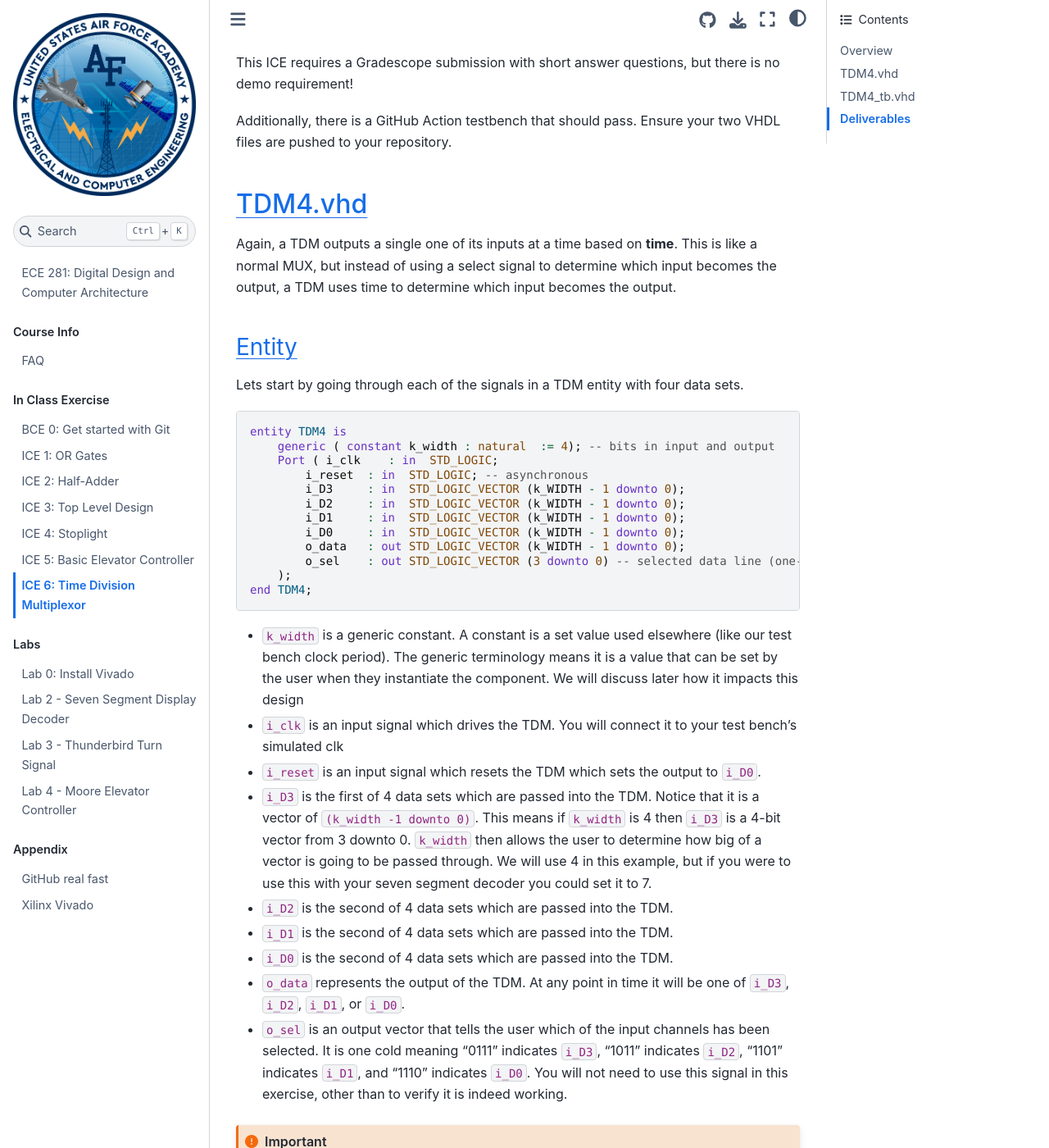
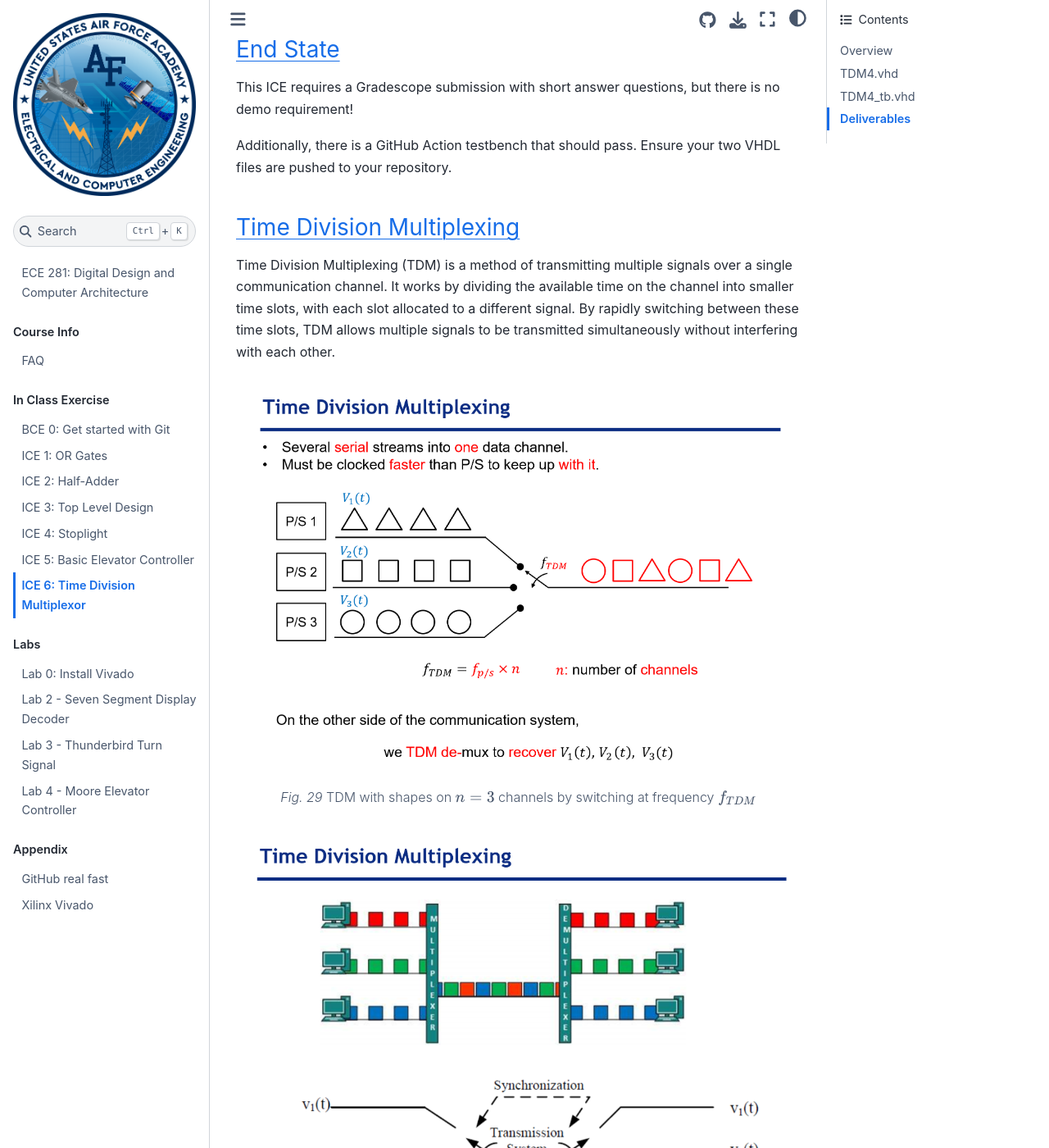
Before and after one commit to USAFA-ECE/ece281-book, a Jupyter Book: the page built from book/ICE/ICE6.md, in a window 1280 px wide and 1400 px high, scrolled down 1144 px. Shown: the whole window at 82% size. Built offline with Jupyter Book 1.0.4 settings and Sphinx 7.4.7 and the Sphinx Book theme 1.1.4, drawn with Linux system fonts in a browser that asks for light colours; pages that are not in the unit, such as notebooks, are missing from menus; some of the changed text lies outside the part shown.

Commit message:
ICE6 final

````diff
--- a/book/ICE/ICE6.md
+++ b/book/ICE/ICE6.md
@@ -40,7 +40,21 @@
 Additionally, there is a GitHub Action testbench that should pass.
 Ensure your two VHDL files are pushed to your repository.
 
+### Time Division Multiplexing
+
+Time Division Multiplexing (TDM) is a method of transmitting multiple signals over a single communication channel. It works by dividing the available time on the channel into smaller time slots, with each slot allocated to a different signal. By rapidly switching between these time slots, TDM allows multiple signals to be transmitted simultaneously without interfering with each other.
+
+```{figure} img/ice6_tdm1.png
+TDM with shapes on $n = 3$ channels by switching at frequency $f_{TDM}$
+```
+
+```{figure} img/ice6_tdm2.png
+Demuxing after transmission to get data back in to separate channels.
+```
+
 ## TDM4.vhd
+
+The file is already completed for you! **But *please* read this section.**
 
 Again, a TDM outputs a single one of its inputs at a time based on **time**.
 This is like a normal MUX, but instead of using a select signal to determine which
@@ -106,7 +120,7 @@
 ### Architecture
 
 We introduce a new type in the signal declaration: **unsigned**.
-The unsigned type can take basic arithmetic operations, such as addition.
+The unsigned type can take basic arithmetic operations, such as addition!
 
 ```vhdl
  -- 2 bit counter output to select MUX input
@@ -117,21 +131,19 @@
 >
 > Read the two MUXs in concurrent statements and understand what's going on.
 
-The file is already completed for you!
-
 ## TDM4_tb.vhd
 
 1. Use the provided `TDM4_tb.vhd` file.
 2. Finish the component declaration started in the test bench.
-3. Declare the required signals
+3. Declare the required constants
+    - `k_clk_period` is type **time** set to `20 ns`
+    - `k_IO_width` is type **natural** set to `4`
+4. Declare the required signals
     - `w_clk`, `w_reset`
-    - `k_clk_period` is a constant set to 20 ns
-    - `k_IO_width` is a natrual set to 4
     - `w_D3`, `w_D2`, `w_D1`, `w_D0`, and `o_data`
     - `o_sel`
-
-4. Complete the port map
-5. Finish setting up the clk process to drive the TDM.
+5. Complete the port map
+6. Finish setting up the clk process to drive the TDM.
     This should resemble the FSM test benches.
 
 The only thing we have left is to define our input vectors.
````
Also changed, not shown: book/ICE/img/ice6_tdm1.png (added), book/ICE/img/ice6_tdm2.png (added).
